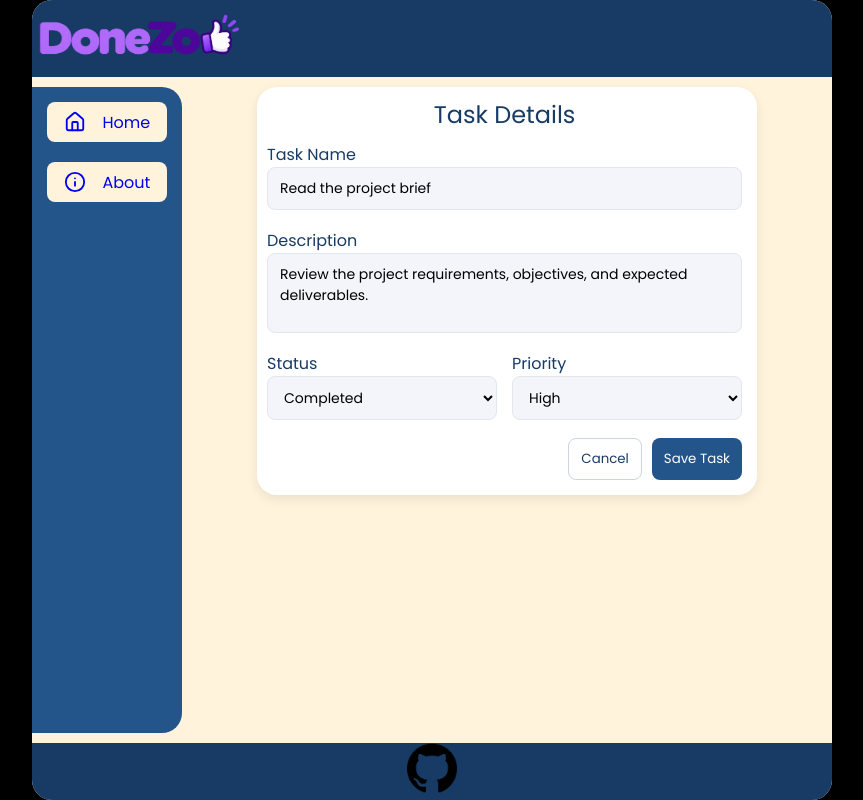
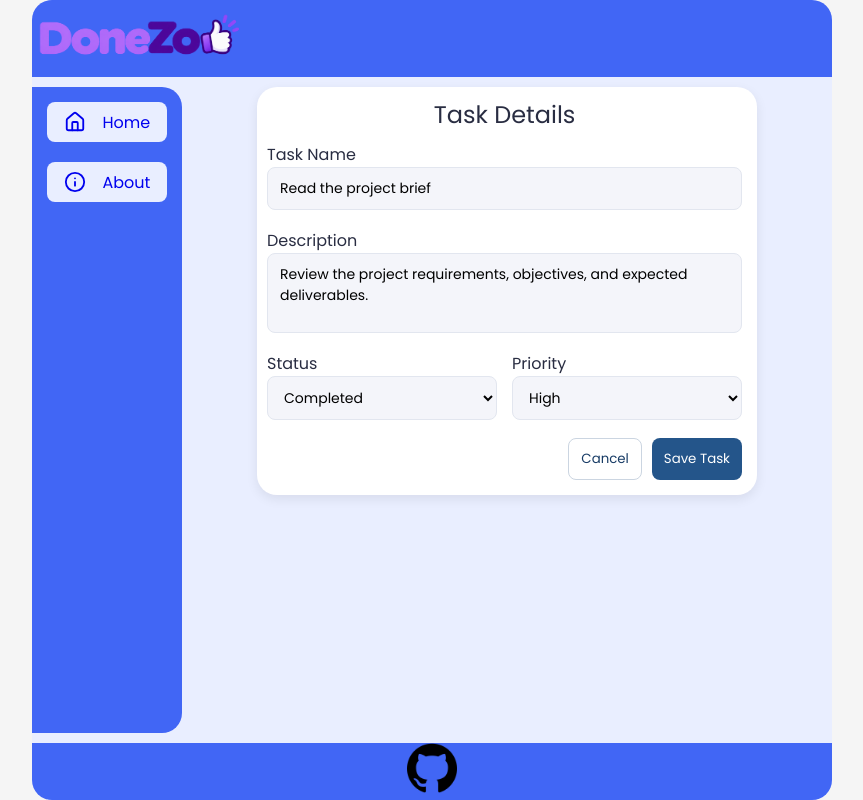
Before and after one commit to Mustafa-Assaf/DoneZo, a React (Vite) app: page /task-details/1 in a window 1280 px wide. Shown: the whole page, without its empty margins (208-1071 px from the left). Built offline with nearby package versions, Linux system fonts and the light colour scheme.

Commit message:
mustafa latest changes

```diff
--- a/src/App.css
+++ b/src/App.css
@@ -7,13 +7,13 @@
 }
 
 body {
-  background-color: black;
+  background-color: whitesmoke;
   margin: 0;
   padding: 0;
 }
 
 #homepage {
-  background-color: #fff3dc;
+  background-color: #E9EEFF;
   border-radius: 20px;
   max-width: 800px;
   min-height: 100vh;
@@ -27,7 +27,7 @@ body {
   max-width: 200px;
   min-width: 150px;
   margin: 10px 0;
-  background-color: #24558a;
+  background-color: #4166F5;
   padding: 5px;
   border-radius: 0 20px 20px 0;
 }
@@ -40,14 +40,14 @@ body {
 #styleFooter {
   width: 100%;
   min-height: 50px;
-  background-color: #173b65;
+  background-color: #4166F5;
   border-radius: 0 0 20px 20px;
   display: flex;
   justify-content: center;
 }
 
 #stylesLink {
-  background-color: #fff3dc;
+  background-color: #E9EEFF;
   margin: 10px;
   border-radius: 8px;
   display: flex;
@@ -78,11 +78,12 @@ body {
   display: flex;
   flex-direction: column;
   box-shadow: 0 4px 12px rgba(0, 0, 0, 0.08);
+  color: #292D42;
 }
 .listContainer h2 {
   text-align: center;
   margin: 10px;
-  color: #173b65;
+  color: #292D42;
 }
 
 .listContainer form {
@@ -92,7 +93,7 @@ body {
 }
 
 .listContainer label {
-  color: #173b65;
+  color: #292D42;
 }
 
 .formContainer {
@@ -135,6 +136,7 @@ body {
   flex: 1;
   min-width: 0;
   margin-left: 5px;
+  color: #292D42;
 }
 
 .styleListItems .taskEditLink {
@@ -225,6 +227,7 @@ body {
   display: flex;
   flex-direction: column;
   align-items: center;
+  color: #292D42;
 }
 
 .aboutContainer {
@@ -235,6 +238,7 @@ body {
   display: flex;
   flex-direction: column;
   align-items: center;
+  color: #292D42;
 }
 
 #aboutPage h2 {
@@ -259,7 +263,7 @@ body {
 
 .developerName {
   font-weight: 600;
-  color: #173b65;
+  color: #292D42;
   font-size: 16px;
 }
 
@@ -287,13 +291,14 @@ body {
   display: flex;
   justify-content: space-between;
   align-items: center;
+  color: #292D42;
 }
 
 #newTaskBtn {
   border-radius: 8px;
   border: none;
   cursor: pointer;
-  background-color: #24558a;
+  background-color: #4166F5;
   color: white;
   padding: 10px 12px;
 
@@ -303,5 +308,5 @@ body {
 }
 
 #newTaskBtn:hover {
-  background-color: #173b65;
+  background-color: #293FAE;
 }
--- a/src/components/Navbar.jsx
+++ b/src/components/Navbar.jsx
@@ -6,7 +6,7 @@ function Navbar() {
     alignItems: "center",
     width: "100%",
     minHeight: "70px",
-    backgroundColor: "#173B65",
+    backgroundColor: "#4166F5",
     borderRadius: "20px 20px 0 0",
   };
 
```
